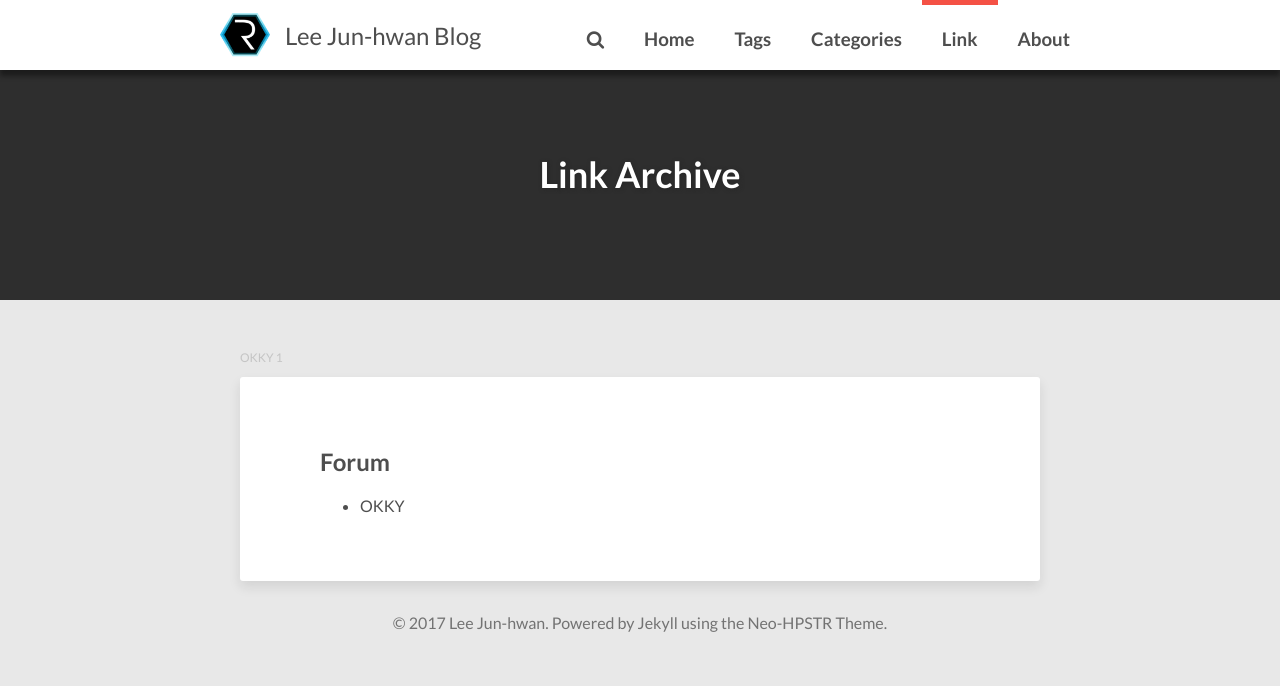
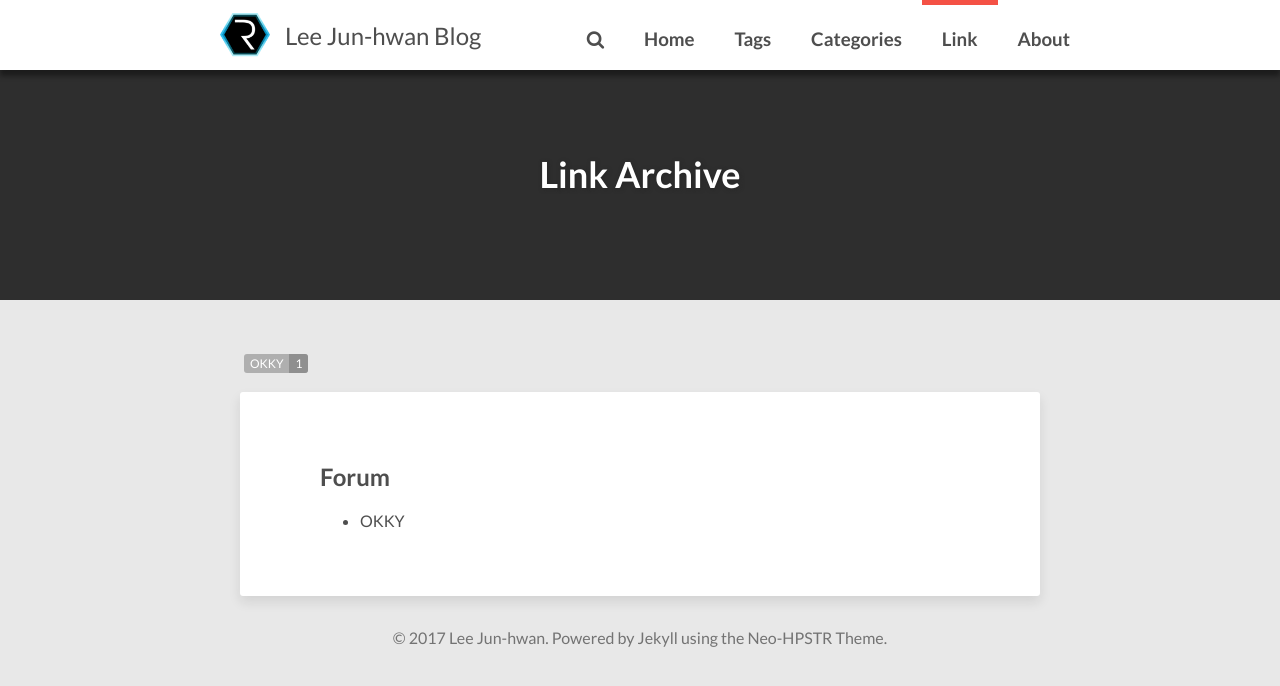
Before and after one commit to krpsh/regenea8.github.io, a Jekyll site: the page built from link.html, in a window 1280 px wide. Shown: the top 686 px of the page. Built offline with Jekyll 4.4.1, drawn with Linux system fonts in a browser that asks for light colours; nearby versions of some CDN libraries; comment, search, counter and statistics services are not loaded.

Commit message:
Initialize blog

```diff
--- a/link.html
+++ b/link.html
@@ -9,10 +9,10 @@ comments: false
 {% assign links_list = site_links | split:',' | sort %}
 
 <ul class="entry-meta inline-list">
- 	<li><a href="https://okky.kr/" class="link"><span class="term">OKKY</span> <span class="count">1</span></a></li>
+ 	<li><a href="https://okky.kr/" class="tag"><span class="term">OKKY</span> <span class="count">1</span></a></li>
 </ul>
 
-  <span class="anchor-bookmark" id="{{ this_word }}"></span>
+  <span class="anchor-bookmark" id="OKKY"></span>
 	<article>
 	<h2 class="link-heading">Forum</h2>
 		<ul>
```
